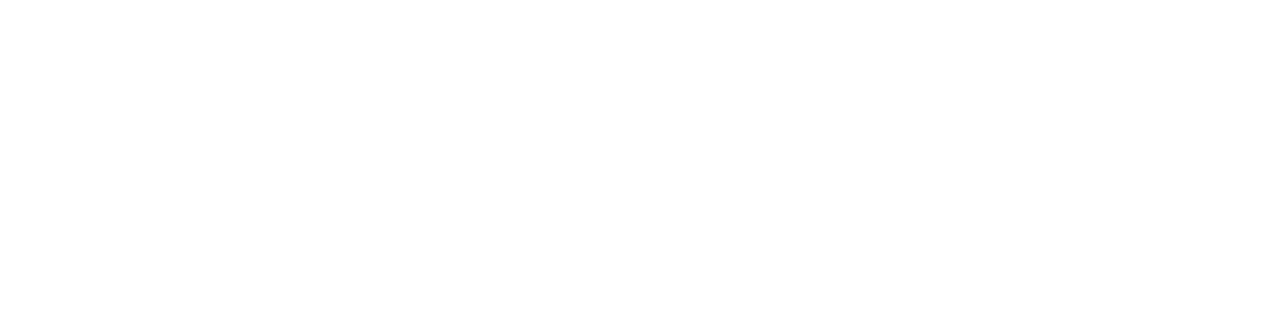
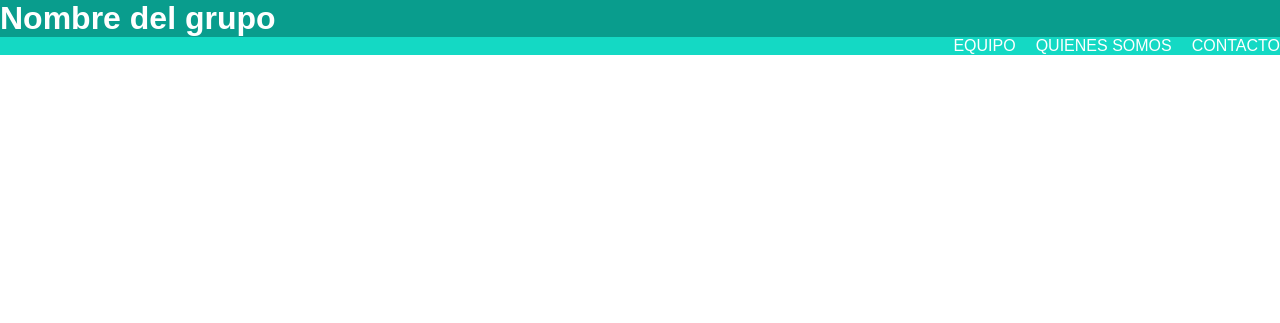
Before and after one commit to Ginagonzalezgut/Project-promo-Y-module-1-team-2, a plain HTML site: page index.html in a window 1280 px wide. Drawn offline with Linux system fonts and the light colour scheme.

Commit message:
tarea header

```diff
--- a/index.html
+++ b/index.html
@@ -7,5 +7,16 @@
     <link rel="stylesheet" href="reset.css" />
     <link rel="stylesheet" href="style.css" />
   </head>
-  <body></body>
+  <body>
+    <header class="titulo">
+      <h1>Nombre del grupo</h1>
+      <nav>
+        <ul class="menu">
+            <li class="font">EQUIPO</li>
+            <li class="font">QUIENES SOMOS</li>
+            <li class="font">CONTACTO</li>
+        </ul>
+    </nav>
+    </header>
+  </body>
 </html>
--- a/reset.css
+++ b/reset.css
@@ -1,8 +1,14 @@
 * {
     box-sizing: border-box;
     margin: 0;
+
 }
 
 ul {
     list-style-type: none;
 }
+
+header {
+height: 320px;
+min-width: 700px;
+}
--- a/style.css
+++ b/style.css
@@ -0,0 +1,23 @@
+
+header {
+    flex-direction: nowrap;
+}
+
+h1 {
+    background-color: #099d8d;
+    margin: 0;
+    text-align: left;
+    font-family: Arial, Helvetica, sans-serif;
+    color: white;
+
+}
+ul {
+    background-color: #14d9c4;
+    display: flex;
+    gap: 20px;
+    padding: 0;
+    font-family: Arial, Helvetica, sans-serif;
+    justify-content: end;
+    color: white
+
+}
```
